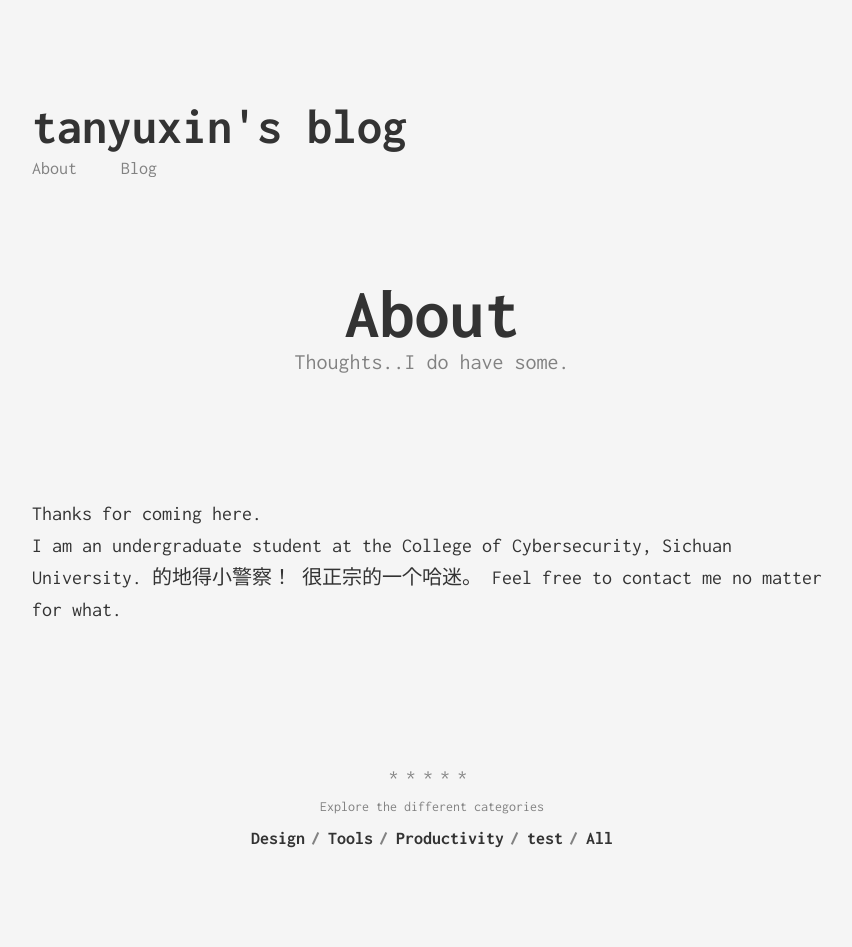
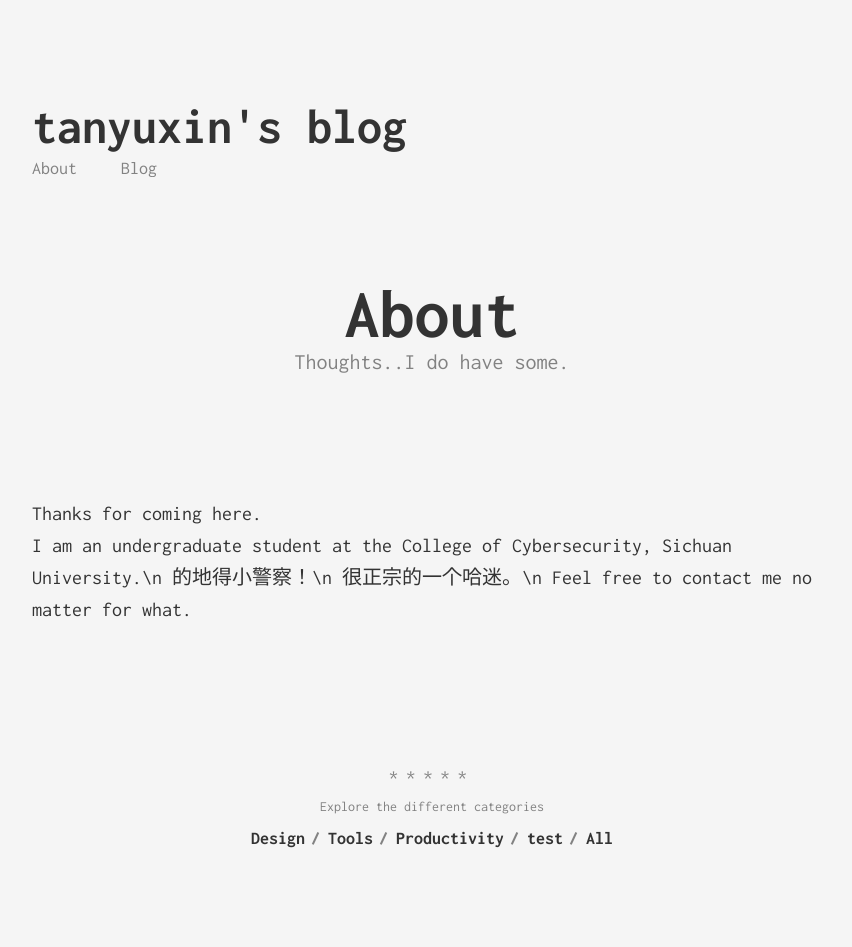
Before and after one commit to x1in-rain/x1in-rain.github.io, a Jekyll site: the page built from about.md, in a window 1280 px wide. Shown: the whole page, without its empty margins (208-1060 px from the left). Built offline with Jekyll 4.4.1, drawn with Linux system fonts in a browser that asks for light colours.

```diff
--- a/about.md
+++ b/about.md
@@ -6,7 +6,7 @@ permalink: /about/
 ---
 
 Thanks for coming here.
-I am an undergraduate student at the College of Cybersecurity, Sichuan University.
-的地得小警察！
-很正宗的一个哈迷。
+I am an undergraduate student at the College of Cybersecurity, Sichuan University.\n
+的地得小警察！\n
+很正宗的一个哈迷。\n
 Feel free to contact me no matter for what.
```
